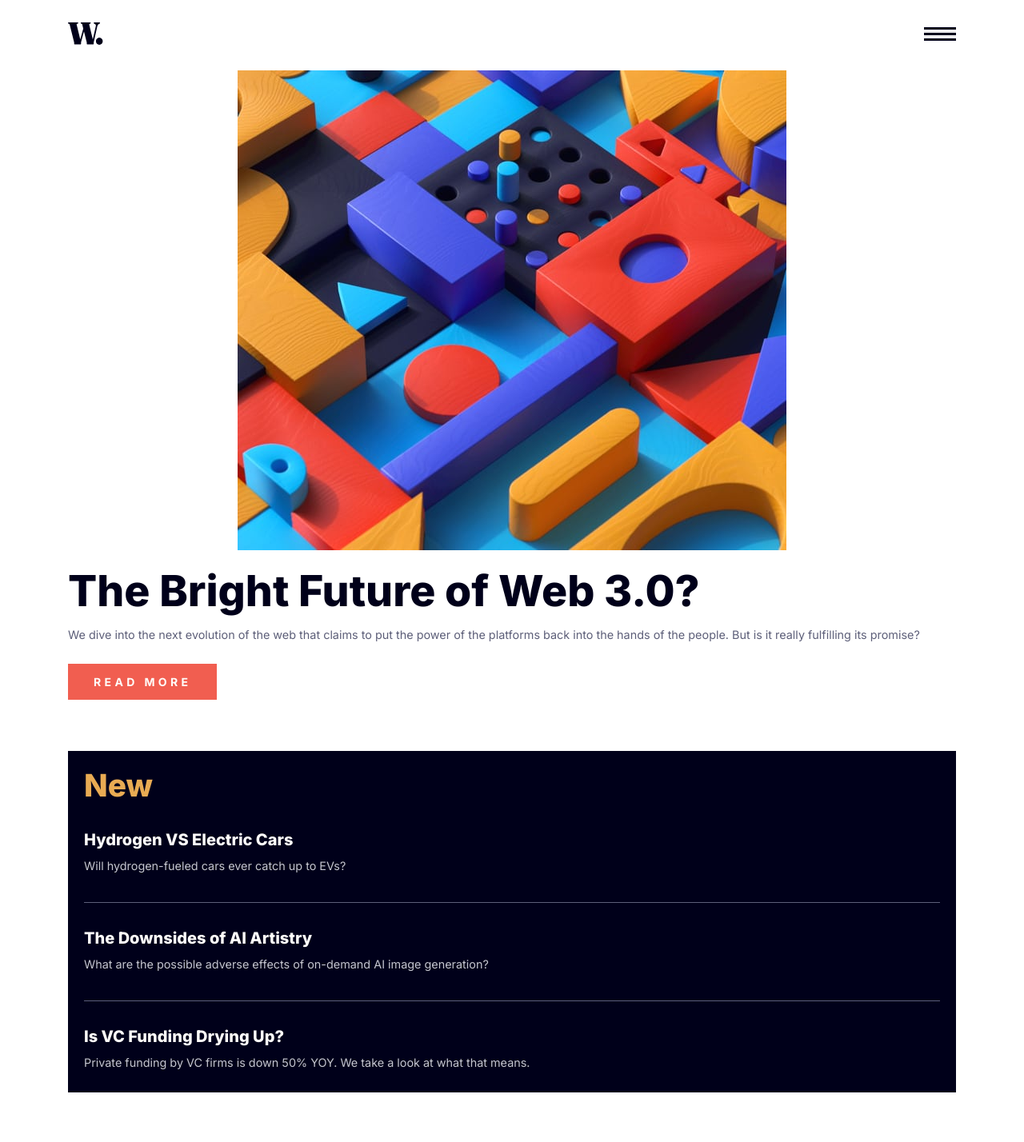
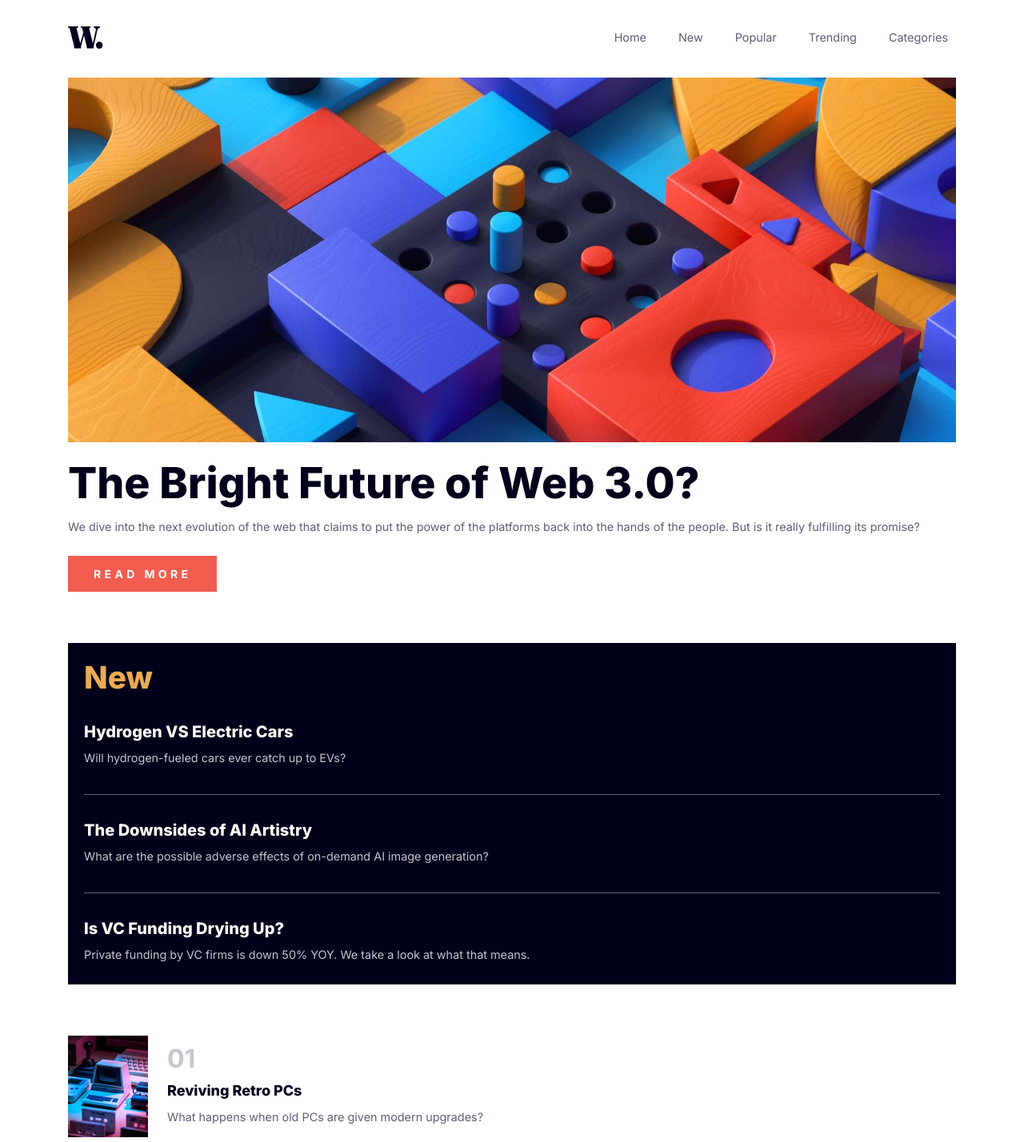
Before and after one commit to ClodoaldoDantas/news-homepage, a Nuxt app: page / in a window 1280 px wide. Shown: the top 1428 px of the page at 80% size. Built offline with nearby package versions, Linux system fonts and the light colour scheme.

Commit message:
feat: tablet layout

```diff
--- a/components/AppHeader.vue
+++ b/components/AppHeader.vue
@@ -1,11 +1,14 @@
+<script setup lang="ts">
+const isLargeScreen = useMediaQuery('(min-width: 768px)')
+</script>
+
 <template>
   <header class="header">
     <div class="container">
       <img class="header__logo" src="/images/logo.svg" alt="News" />
 
-      <button class="header__trigger" type="button" aria-label="Open menu">
-        <img src="~/assets/icons/icon-menu.svg" alt="" />
-      </button>
+      <NavigationDesktop v-if="isLargeScreen" />
+      <NavigationMobile v-else />
     </div>
   </header>
 </template>
@@ -24,10 +27,5 @@
     align-items: center;
     justify-content: space-between;
   }
-
-  &__trigger {
-    appearance: none;
-    border: 0;
-  }
 }
 </style>
--- /dev/null
+++ b/components/NavigationDesktop.vue
@@ -0,0 +1,28 @@
+<template>
+  <nav class="navigation">
+    <a href="#">Home</a>
+    <a href="#">New</a>
+    <a href="#">Popular</a>
+    <a href="#">Trending</a>
+    <a href="#">Categories</a>
+  </nav>
+</template>
+
+<style lang="scss" scoped>
+.navigation {
+  display: flex;
+  align-items: center;
+  gap: 1.25rem;
+
+  a {
+    padding: 0.625rem;
+    font-size: 0.9rem;
+    color: var(--dark-grayish-blue);
+    transition: color 200ms;
+
+    &:hover {
+      color: var(--soft-red);
+    }
+  }
+}
+</style>
--- /dev/null
+++ b/components/NavigationMobile.vue
@@ -0,0 +1,12 @@
+<template>
+  <button class="trigger" type="button" aria-label="Open menu">
+    <img src="~/assets/icons/icon-menu.svg" alt="" />
+  </button>
+</template>
+
+<style scoped>
+.trigger {
+  appearance: none;
+  border: 0;
+}
+</style>
--- a/nuxt.config.ts
+++ b/nuxt.config.ts
@@ -2,7 +2,7 @@
 export default defineNuxtConfig({
   devtools: { enabled: true },
   css: ['~/assets/styles/global.scss'],
-  modules: ['@nuxtjs/google-fonts'],
+  modules: ['@nuxtjs/google-fonts', '@vueuse/nuxt'],
   googleFonts: {
     families: {
       Inter: [400, 700, 800],
--- a/package.json
+++ b/package.json
@@ -12,6 +12,8 @@
   "devDependencies": {
     "@nuxt/devtools": "latest",
     "@nuxtjs/google-fonts": "^3.0.2",
+    "@vueuse/core": "^10.4.1",
+    "@vueuse/nuxt": "^10.4.1",
     "nuxt": "^3.7.3",
     "sass": "^1.68.0"
   }
--- a/pages/index.vue
+++ b/pages/index.vue
@@ -8,6 +8,10 @@
     <section class="content">
       <article class="main-article">
         <picture class="main-article__picture">
+          <source
+            srcset="/images/image-web-3-desktop.jpg"
+            media="(min-width: 768px)"
+          />
           <img src="/images/image-web-3-mobile.jpg" alt="Web 3.0" />
         </picture>
 
@@ -29,12 +33,12 @@
 
         <ul class="new-posts__list">
           <li class="new-posts__item">
-            <h3>Hydrogen VS Electric Cars</h3>
+            <a href="#">Hydrogen VS Electric Cars</a>
             <p>Will hydrogen-fueled cars ever catch up to EVs?</p>
           </li>
 
           <li class="new-posts__item">
-            <h3>The Downsides of AI Artistry</h3>
+            <a href="#">The Downsides of AI Artistry</a>
             <p>
               What are the possible adverse effects of on-demand AI image
               generation?
@@ -42,7 +46,7 @@
           </li>
 
           <li class="new-posts__item">
-            <h3>Is VC Funding Drying Up?</h3>
+            <a href="#">Is VC Funding Drying Up?</a>
             <p>
               Private funding by VC firms is down 50% YOY. We take a look at
               what that means.
@@ -59,7 +63,7 @@
         </figure>
 
         <div data-ranking="01" class="popular-post__content">
-          <h4>Reviving Retro PCs</h4>
+          <a href="#">Reviving Retro PCs</a>
           <p>What happens when old PCs are given modern upgrades?</p>
         </div>
       </div>
@@ -70,7 +74,7 @@
         </figure>
 
         <div data-ranking="02" class="popular-post__content">
-          <h4>Top 10 Laptops of 2022</h4>
+          <a href="#">Top 10 Laptops of 2022</a>
           <p>Our best picks for various needs and budgets.</p>
         </div>
       </div>
@@ -81,7 +85,7 @@
         </figure>
 
         <div data-ranking="03" class="popular-post__content">
-          <h4>The Growth of Gaming</h4>
+          <a href="#">The Growth of Gaming</a>
           <p>How the pandemic has sparked fresh opportunities.</p>
         </div>
       </div>
@@ -153,11 +157,20 @@
   }
 
   &__item {
-    h3 {
+    a {
       font-size: 1.25rem;
+      font-weight: 800;
       line-height: 1.5rem;
       color: var(--off-white);
+
+      display: inline-block;
       margin-bottom: 0.5rem;
+
+      transition: color 200ms;
+
+      &:hover {
+        color: var(--soft-orange);
+      }
     }
 
     p {
@@ -205,10 +218,20 @@
       color: var(--grayish-blue);
     }
 
-    h4 {
+    a {
       font-size: 1.125rem;
+      font-weight: 800;
       line-height: 1.5rem;
+      color: var(--very-dark-blue);
+
+      display: inline-block;
       margin-bottom: 0.5rem;
+
+      transition: color 200ms;
+
+      &:hover {
+        color: var(--soft-red);
+      }
     }
 
     p {
```
Also changed, not shown: 1 other file (tests, documents, lock files or other folders).
